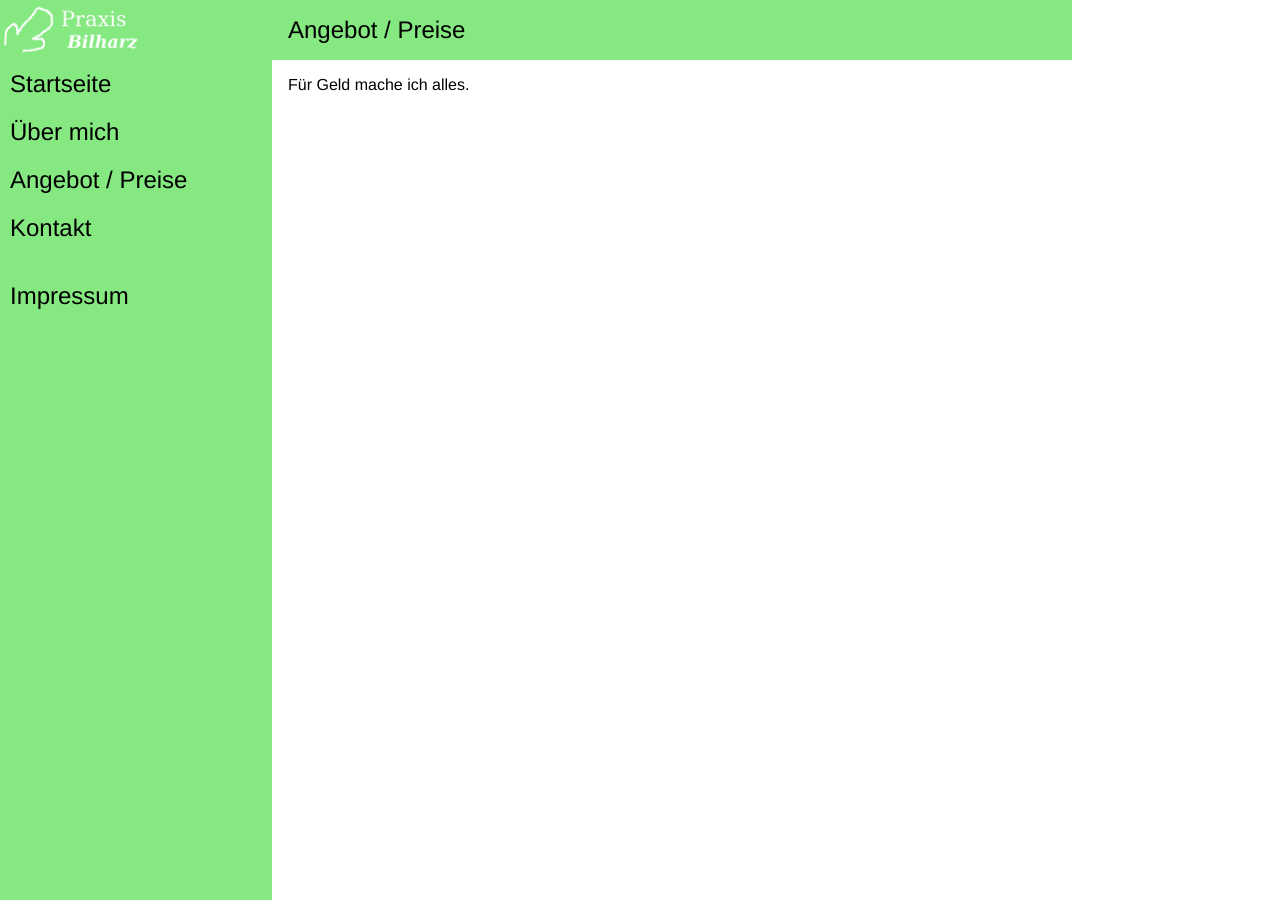
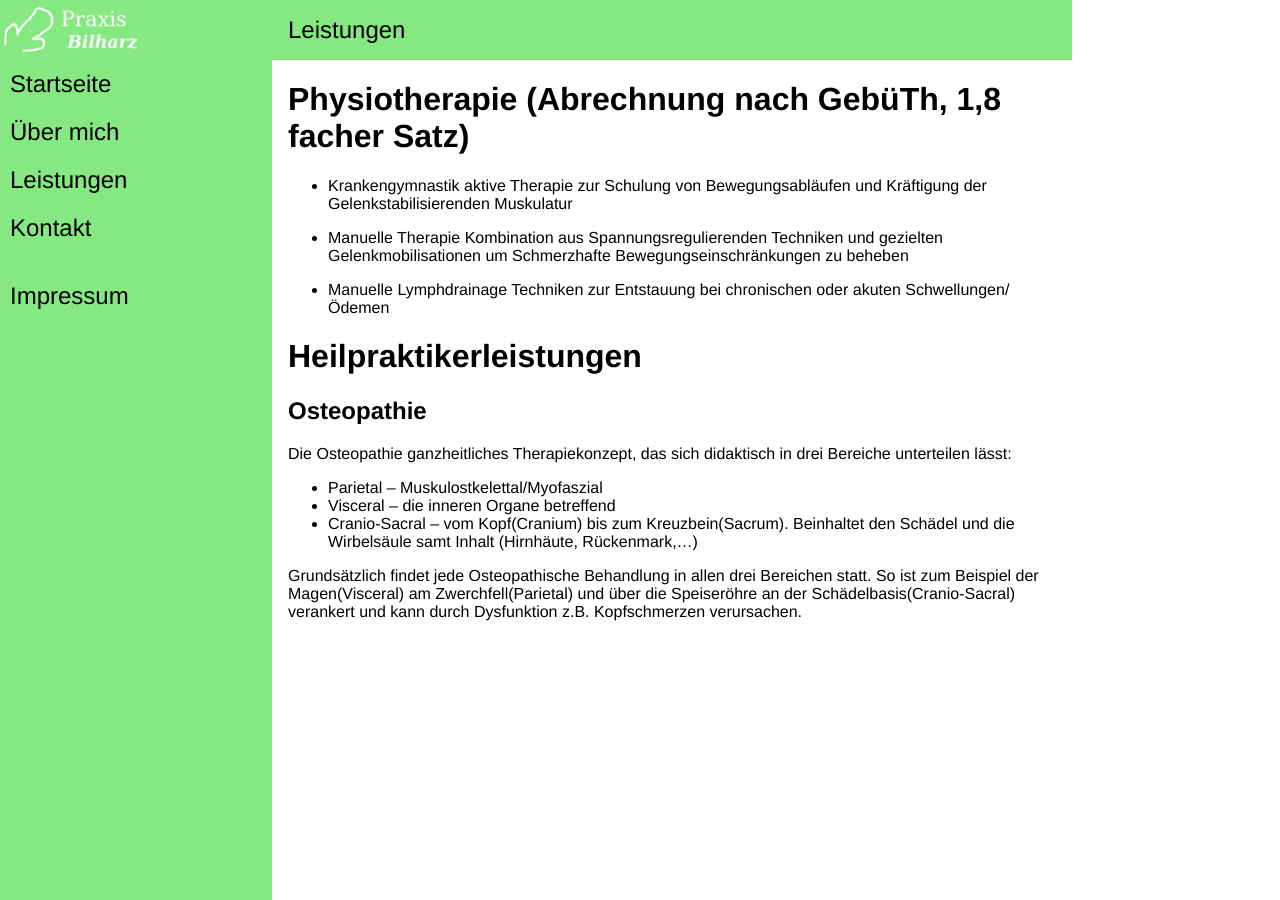
Before and after one commit to sbsoftware/scaling-spoon, a Jekyll site: the page built from angebot.markdown, in a window 1280 px wide. Built offline with Jekyll 4.4.1, drawn with Linux system fonts in a browser that asks for light colours.

Commit message:
Add content for services page
Closes #2

```diff
--- a/_includes/menu.html
+++ b/_includes/menu.html
@@ -6,7 +6,7 @@
   <ul>
     <li><a href="/">Startseite</a></li>
     <li><a href="/uebermich.html">Über mich</a></li>
-    <li><a href="/angebot.html">Angebot / Preise</a></li>
+    <li><a href="/angebot.html">Leistungen</a></li>
     <li><a href="/kontakt.html">Kontakt</a></li>
     <li class="divider"></li>
     <li><a href="/impressum.html">Impressum</a></li>
--- a/angebot.markdown
+++ b/angebot.markdown
@@ -1,6 +1,24 @@
 ---
 layout: default
-title: Angebot / Preise
+title: Leistungen
 ---
 
-Für Geld mache ich alles.
+# Physiotherapie (Abrechnung nach GebüTh, 1,8 facher Satz)
+
+* Krankengymnastik aktive Therapie zur Schulung von Bewegungsabläufen und Kräftigung der Gelenkstabilisierenden Muskulatur
+
+* Manuelle Therapie Kombination aus Spannungsregulierenden Techniken und gezielten Gelenkmobilisationen um Schmerzhafte Bewegungseinschränkungen zu beheben
+
+* Manuelle Lymphdrainage Techniken zur Entstauung bei chronischen oder akuten Schwellungen/Ödemen
+
+# Heilpraktikerleistungen
+
+## Osteopathie
+
+Die Osteopathie ganzheitliches Therapiekonzept, das sich didaktisch in drei Bereiche unterteilen lässt:
+
+* Parietal 		– 	Muskulostkelettal/Myofaszial
+* Visceral 		– 	die inneren Organe betreffend
+* Cranio-Sacral 	–  	vom Kopf(Cranium) bis zum Kreuzbein(Sacrum). Beinhaltet den Schädel und die Wirbelsäule samt Inhalt (Hirnhäute, Rückenmark,...)
+
+Grundsätzlich findet jede Osteopathische Behandlung in allen drei Bereichen statt. So ist zum Beispiel der Magen(Visceral) am Zwerchfell(Parietal) und über die Speiseröhre an der Schädelbasis(Cranio-Sacral) verankert und kann durch Dysfunktion z.B. Kopfschmerzen verursachen.
```
